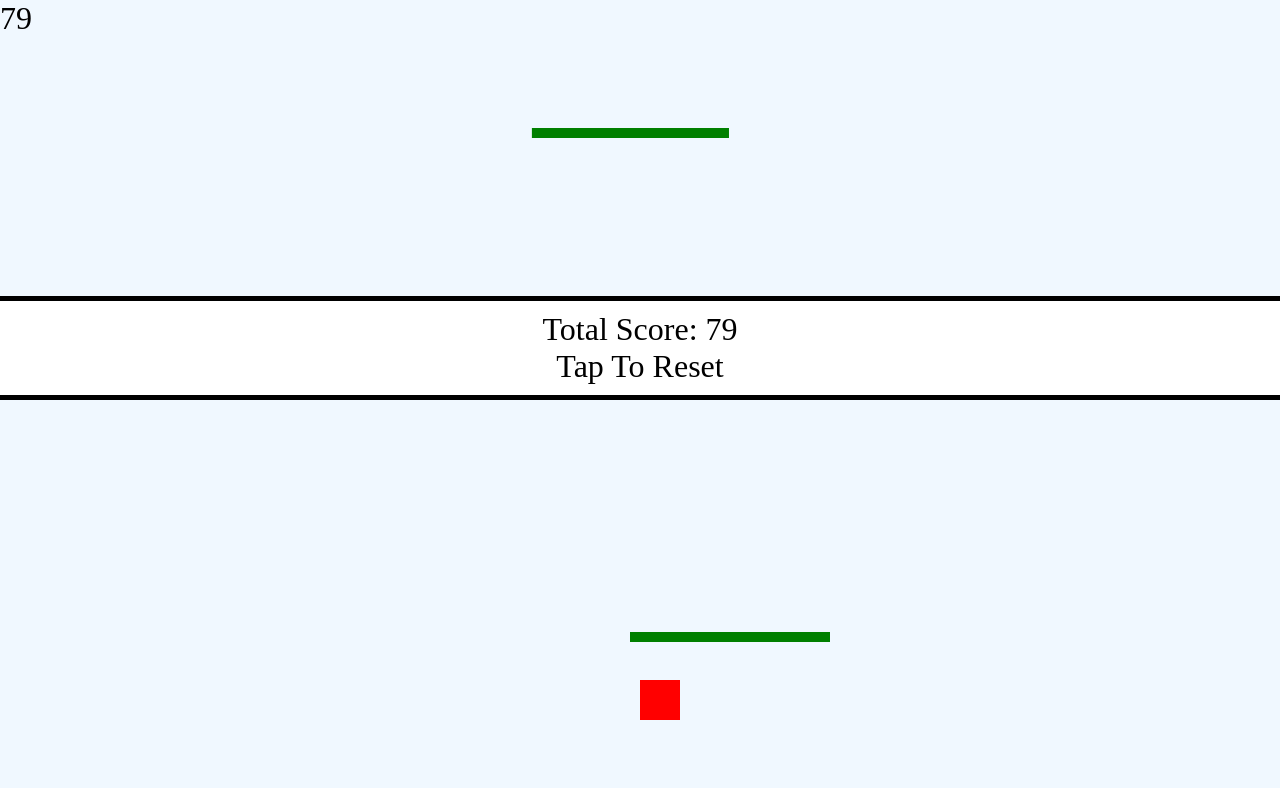
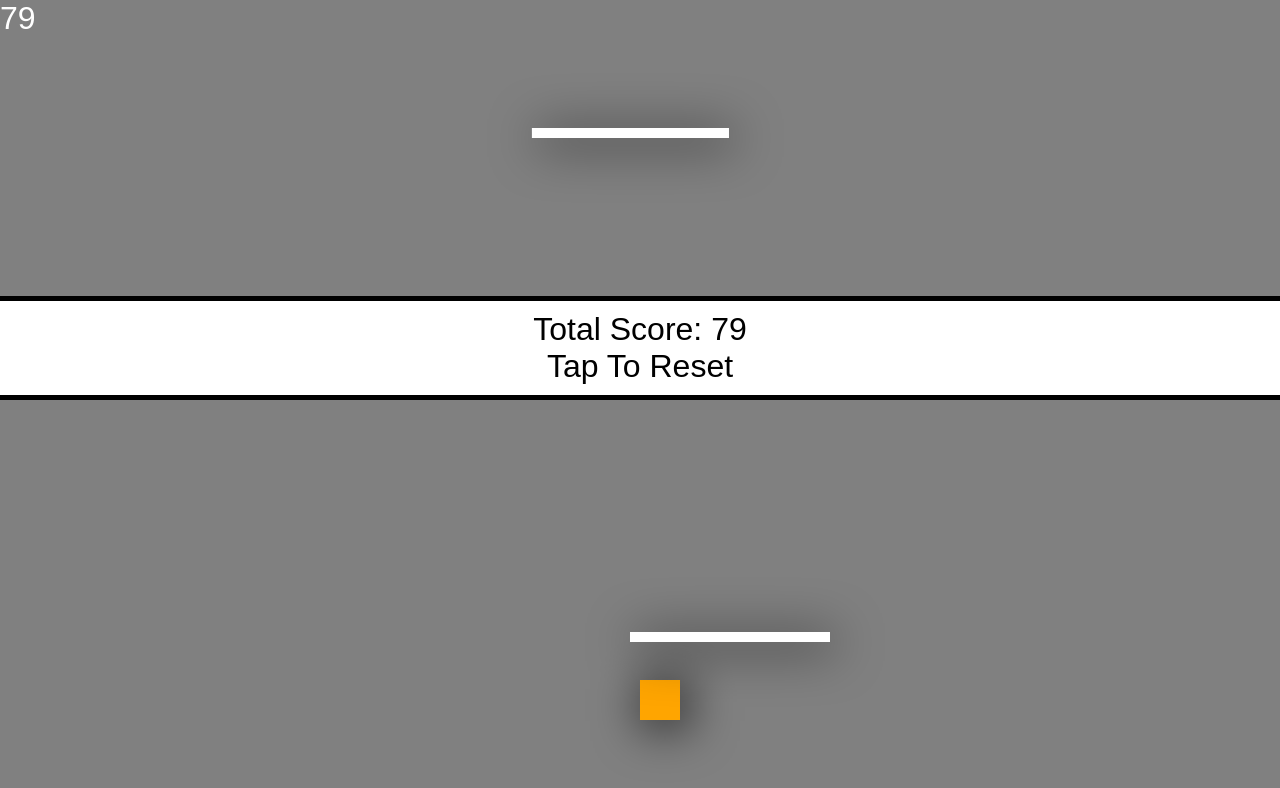
Before and after one commit to rickvarela/rickvarela.github.io-old, a plain HTML site: page index.html in a window 1280 px wide. Drawn offline with Linux system fonts and the light colour scheme.

Commit message:
Update css

```diff
--- a/game.css
+++ b/game.css
@@ -11,7 +11,7 @@ BODY {
 CANVAS {
     height: 100%;
     width: 100%;
-    background-color: aliceblue;
+    background-color: gray;
     display: block;
 }
 P {
@@ -19,7 +19,9 @@ P {
     font-size: 2em;
     padding: 0;
     margin: 0;
+    color: white;
     box-sizing: border-box;
+    font-family: sans-serif;
 }
 div {
     position: absolute;
@@ -34,6 +36,8 @@ div {
     width: 100%;
     padding: 10px;
     background-color: white;
+    color: black;
+    font-family: sans-serif;
     white-space: nowrap;
     text-align: center;
     border-top: 5px solid black;
--- a/game.js
+++ b/game.js
@@ -24,7 +24,7 @@ function startGame() {
 var gameArea = {
 
     clear : function () {
-
+;
         this.canvas = document.getElementById("gameCanvas");
         this.ctx = this.canvas.getContext('2d');
         this.canvas.width = this.canvas.offsetWidth;
@@ -38,7 +38,7 @@ var gameArea = {
 function controlComponet() {
     this.controlWidth = 40;
     this.controlHeight = 40;
-    this.controlColor = 'red';
+    this.controlColor = 'orange';
     this.y = 100;
     this.gravity = 1;
     this.gravitySpeed = 0;
@@ -64,6 +64,10 @@ function controlComponet() {
         this.canvas = document.getElementById("gameCanvas");
         this.ctx = this.canvas.getContext('2d');
         this.ctx.fillStyle = this.controlColor;
+        this.ctx.shadowBlur = 50;
+        this.ctx.shadowColor = 'black';
+        this.ctx.shadowOffsetX = 5;
+        this.ctx.shadowOffsetY = 5;
         this.ctx.fillRect(controlX, controlY, this.controlWidth, this.controlHeight);
         this.ctx.fillRect(controlX, this.y, this.controlWidth, this.controlHeight);
     };
@@ -102,9 +106,12 @@ function controlComponet() {
 
 
 function objComponet(objY) {
+
+
+
     this.objWidth = 200;
     this.objHeight = 10;
-    this.objColor = 'green';
+    this.objColor = 'white';
     this.objY = objY;
     this.objX = window.innerWidth / 2 -10;
     this.objSpeed = 8;
@@ -119,6 +126,10 @@ function objComponet(objY) {
         this.canvas = document.getElementById("gameCanvas");
         this.ctx = this.canvas.getContext('2d');
         this.ctx.fillStyle = this.objColor;
+        this.ctx.shadowBlur = 50;
+        this.ctx.shadowColor = 'black';
+        this.ctx.shadowOffsetX = 5;
+        this.ctx.shadowOffsetY = 5;
         this.ctx.fillRect(this.objX, this.objY, this.objWidth, this.objHeight)
     };
 }
```
